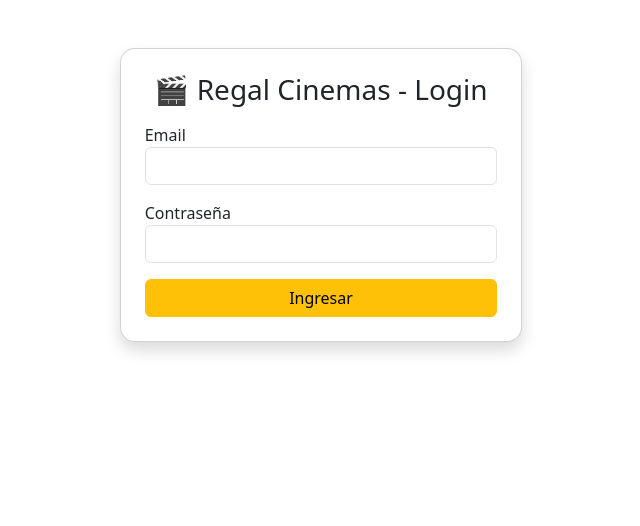
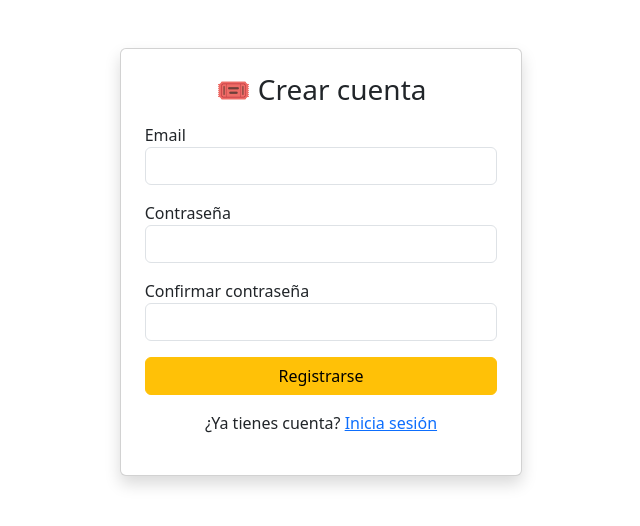
Before and after one commit to LukasTorr/Tecno-web, an Angular app: page /register in a window 1280 px wide. Before the commit this address led to /login. Shown: the top 526 px of the page, without its empty margins (319-959 px from the left). Built offline with nearby package versions, Linux system fonts and the light colour scheme.

Commit message:
login modificado con register

```diff
--- a/src/app/Components/login/login.component.html
+++ b/src/app/Components/login/login.component.html
@@ -18,6 +18,10 @@
     </div>
 
     <button class="btn btn-warning w-100" (click)="onLogin()">Ingresar</button>
+    <p class="text-center mt-3">
+    ¿No tienes una cuenta?
+    <a routerLink="/register">Regístrate aquí</a>
+    </p>
 
     <div *ngIf="error" class="alert alert-danger mt-3">{{ error }}</div>
   </div>
--- a/src/app/Components/register/register.component.html
+++ b/src/app/Components/register/register.component.html
@@ -1 +1,30 @@
-<p>register works!</p>
+<div class="container mt-5 col-md-4">
+  <div class="card shadow p-4">
+    <h3 class="text-center mb-3">🎟️ Crear cuenta</h3>
+
+    <div class="mb-3">
+      <label>Email</label>
+      <input type="email" class="form-control" [(ngModel)]="email" />
+    </div>
+
+    <div class="mb-3">
+      <label>Contraseña</label>
+      <input type="password" class="form-control" [(ngModel)]="password" />
+    </div>
+
+    <div class="mb-3">
+      <label>Confirmar contraseña</label>
+      <input type="password" class="form-control" [(ngModel)]="confirm" />
+    </div>
+
+    <button class="btn btn-warning w-100" (click)="onRegister()">Registrarse</button>
+
+    <div *ngIf="error" class="alert alert-danger mt-3">{{ error }}</div>
+    <div *ngIf="success" class="alert alert-success mt-3">{{ success }}</div>
+
+    <p class="text-center mt-3">
+      ¿Ya tienes cuenta?
+      <a routerLink="/login">Inicia sesión</a>
+    </p>
+  </div>
+</div>
--- a/src/app/Components/register/register.component.ts
+++ b/src/app/Components/register/register.component.ts
@@ -1,4 +1,6 @@
 import { Component } from '@angular/core';
+import { AuthService } from '../../services/auth.service';
+import { Router } from '@angular/router';
 
 @Component({
   selector: 'app-register',
@@ -6,5 +8,26 @@ import { Component } from '@angular/core';
   styleUrls: ['./register.component.css']
 })
 export class RegisterComponent {
+  email = '';
+  password = '';
+  confirm = '';
+  error = '';
+  success = '';
 
+  constructor(private auth: AuthService, private router: Router) {}
+
+  onRegister() {
+    if (this.password !== this.confirm) {
+      this.error = 'Las contraseñas no coinciden';
+      return;
+    }
+
+    const ok = this.auth.register(this.email, this.password);
+    if (!ok) {
+      this.error = 'El usuario ya existe';
+    } else {
+      this.success = 'Cuenta creada correctamente. Ahora puedes iniciar sesión.';
+      setTimeout(() => this.router.navigate(['/login']), 1500);
+    }
+  }
 }
--- a/src/app/app-routing.module.ts
+++ b/src/app/app-routing.module.ts
@@ -3,11 +3,13 @@ import { RouterModule, Routes } from '@angular/router';
 import { LoginComponent } from './Components/login/login.component';
 import { HomeComponent } from './Components/home/home.component';
 import { AdminComponent } from './Components/admin/admin.component';
+import { RegisterComponent } from './Components/register/register.component'; // 👈 agregado
 import { AuthGuard } from './guards/auth.guard';
 import { AdminGuard } from './guards/admin.guard';
 
 const routes: Routes = [
   { path: 'login', component: LoginComponent },
+  { path: 'register', component: RegisterComponent }, // 👈 nueva ruta de registro
   { path: 'home', component: HomeComponent, canActivate: [AuthGuard] },
   { path: 'admin', component: AdminComponent, canActivate: [AdminGuard] },
   { path: '', redirectTo: '/login', pathMatch: 'full' },
--- a/src/app/services/auth.service.ts
+++ b/src/app/services/auth.service.ts
@@ -9,14 +9,31 @@ export interface Usuario {
 
 @Injectable({ providedIn: 'root' })
 export class AuthService {
-  // 🔹 Mini "base de datos" local
-  private usuarios: Usuario[] = [
-    { email: 'admin@cine.com', password: '1234', rol: 'admin' },
-    { email: 'cliente@cine.com', password: '1234', rol: 'cliente' },
-    { email: 'lukas@cine.com', password: '1234', rol: 'cliente' }
-  ];
+  private usuarios: Usuario[] = [];
 
-  constructor(private router: Router) {}
+  constructor(private router: Router) {
+    this.cargarUsuarios();
+  }
+
+  private cargarUsuarios(): void {
+    const data = localStorage.getItem('usuarios');
+
+    if (data) {
+      // 👇 Si ya hay usuarios guardados, los carga del localStorage
+      this.usuarios = JSON.parse(data);
+    } else {
+      // 👇 Si no hay nada, crea los iniciales por defecto
+      this.usuarios = [
+        { email: 'admin@cine.com', password: '1234', rol: 'admin' },
+        { email: 'cliente@cine.com', password: '1234', rol: 'cliente' }
+      ];
+      localStorage.setItem('usuarios', JSON.stringify(this.usuarios));
+    }
+  }
+
+  private guardarUsuarios(): void {
+    localStorage.setItem('usuarios', JSON.stringify(this.usuarios));
+  }
 
   login(email: string, password: string): boolean {
     const usuario = this.usuarios.find(
@@ -28,6 +45,16 @@ export class AuthService {
       return true;
     }
     return false;
+  }
+
+  register(email: string, password: string): boolean {
+    const existe = this.usuarios.find(u => u.email === email);
+    if (existe) return false;
+
+    const nuevo: Usuario = { email, password, rol: 'cliente' };
+    this.usuarios.push(nuevo);
+    this.guardarUsuarios(); // 👈 se actualiza localStorage
+    return true;
   }
 
   logout(): void {
```
